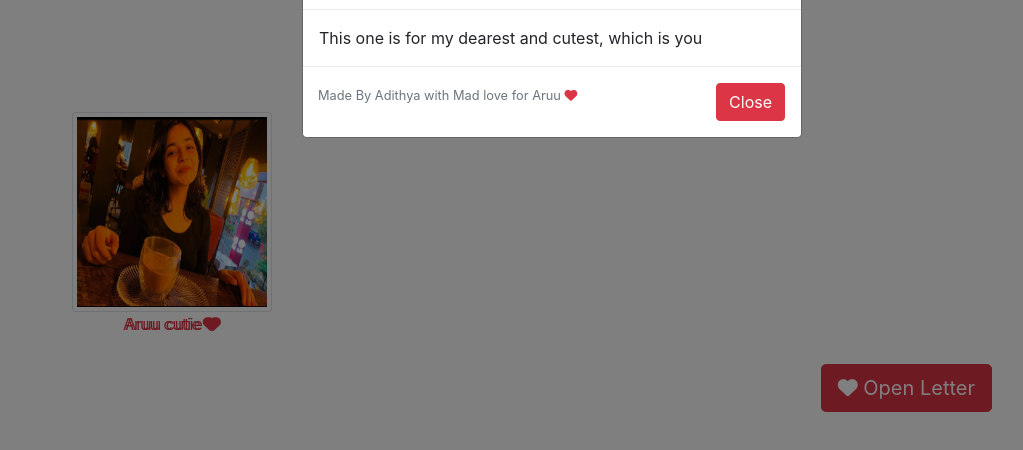
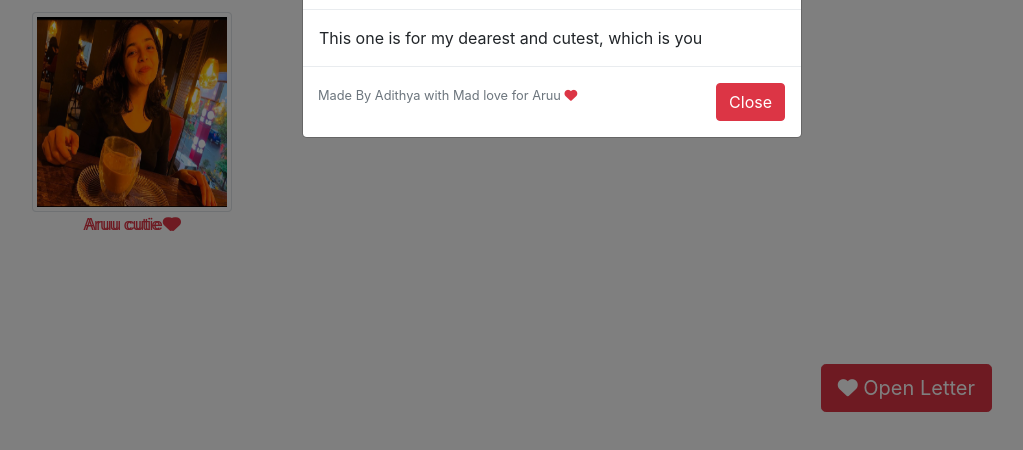
Before and after one commit to akaus998/proposal, a plain HTML site: page index.html in a window 1280 px wide. Shown: the part 88-538 px from the top of the page, without its empty margins (88-1111 px from the left). Drawn offline with nearby package versions, Linux system fonts and the light colour scheme.

Commit message:
second commit

```diff
--- a/index.html
+++ b/index.html
@@ -38,7 +38,7 @@
                       </div>
                     </div>
 
-                    <div style="position:absolute;top:200px;left:160px">
+                    <div style="position:absolute;top:100px;left:120px">
                           <img class="img-thumbnail" src='girl.jpeg' style='height:200px;width:200px'>
                           <p class='text-danger text-center'>Aruu cutie <i class='fa fa-heart'></i></p>
 
@@ -75,7 +75,7 @@
                           </div>
                         </div>
 
-                        <div style="position:absolute;top:200px;left:160px">
+                        <div style="position:absolute;top:100px;left:120px">
                               <img class="img-thumbnail" src='girl.jpeg' style='height:200px;width:200px'>
                               <p class='text-danger text-center'>Aruu cutie<i class='fa fa-heart'></i></p>
 
```
Also changed, not shown: 1 other file.
